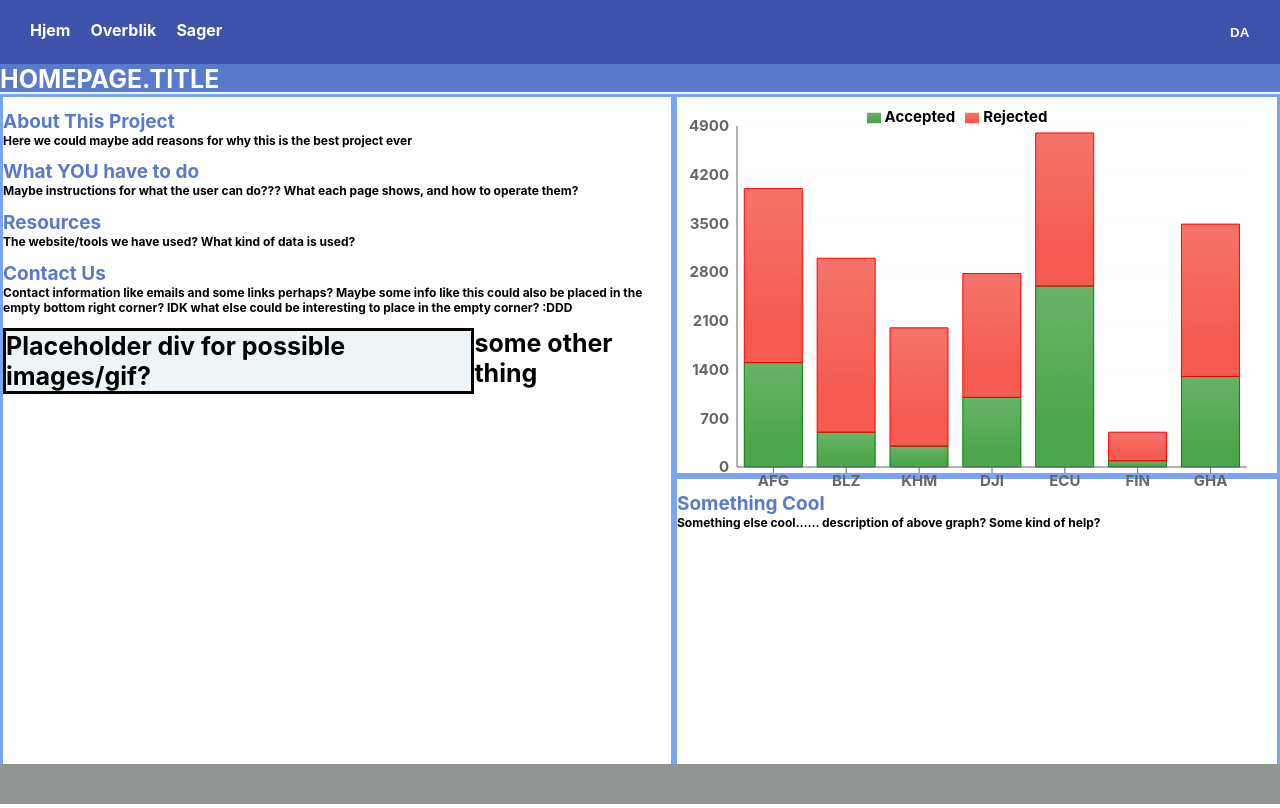
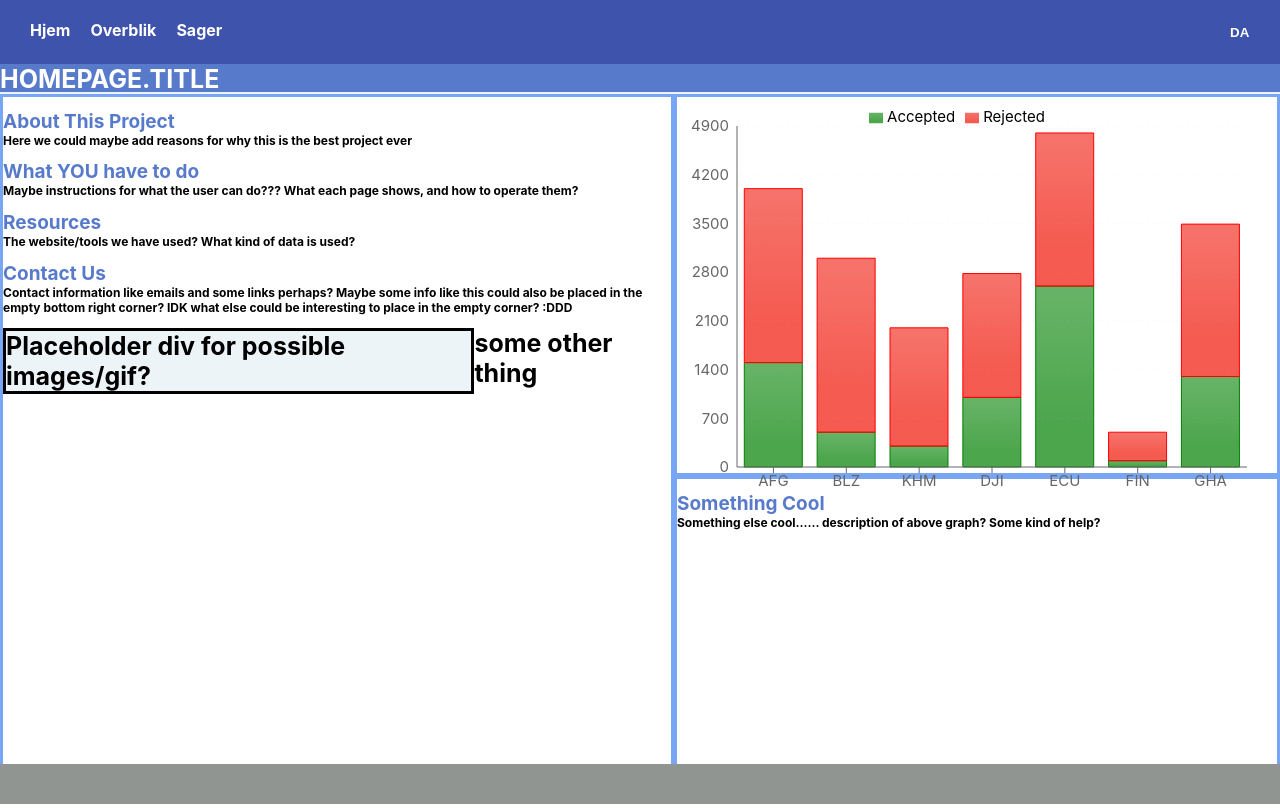
Before and after one commit to lilygostovic/DASS-frontend, a React (Create React App) app: page / in a window 1280 px wide. Built offline with nearby package versions, Linux system fonts and the light colour scheme.

Commit message:
text fix

```diff
--- a/src/pages/Home/index.tsx
+++ b/src/pages/Home/index.tsx
@@ -63,12 +63,10 @@ export const Home = () => {
                   border: "3px solid #78A6F5",
                   display: "flex",
                   justifyContent: "center",
-                  fontSize: "13px",
-                  fontWeight: "bold",
                   cursor: "pointer",
                 }}
               >
-                <Link to="/summary" style={{ color: "black", fontSize: "15px" }}>
+                <Link to="/summary" style={{ color: "black", fontSize: "15px", fontWeight: "normal" }}>
                   <SummaryChart data={data} w={600} h={400} isSummaryPage={false} />
                 </Link>
               </div>
```
